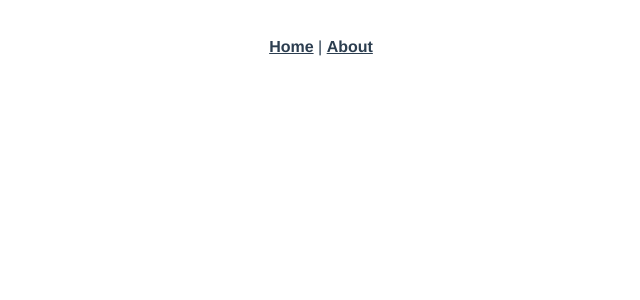
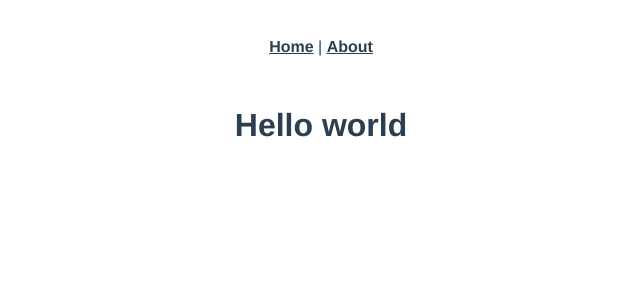
Before and after one commit to yuningc0325/expense_tracker, a Vue app: page /test in a window 1280 px wide. Shown: the top 300 px of the page, without its empty margins (319-959 px from the left). Built offline with nearby package versions, Linux system fonts and the light colour scheme.

Commit message:
test router set

```diff
--- /dev/null
+++ b/src/components/test.vue
@@ -0,0 +1,14 @@
+<template>
+<h1>{{msg}}</h1>
+</template>
+
+<script>
+export default{
+    name:'test',
+    data(){
+        return{
+            msg:'Hello world'
+        }
+    }
+}
+</script>
--- a/src/router.js
+++ b/src/router.js
@@ -1,6 +1,7 @@
 import Vue from 'vue'
 import Router from 'vue-router'
 import Home from './views/Home.vue'
+import Test from './components/test.vue'
 
 Vue.use(Router)
 
@@ -20,6 +21,11 @@ export default new Router({
       // this generates a separate chunk (about.[hash].js) for this route
       // which is lazy-loaded when the route is visited.
       component: () => import(/* webpackChunkName: "about" */ './views/About.vue')
+    },
+    {
+      path:'/test',
+      name:'test',
+      component:Test
     }
   ]
 })
```
